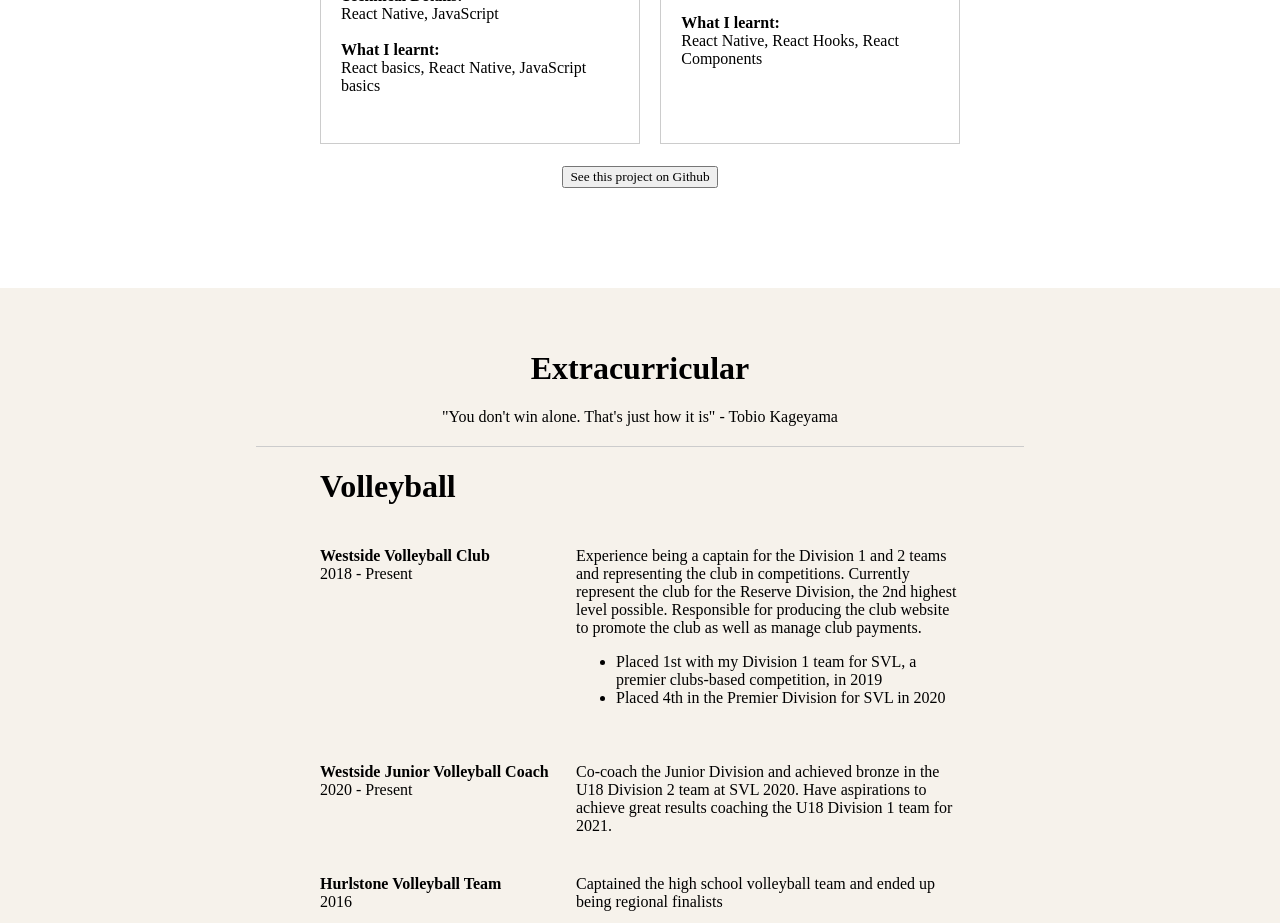
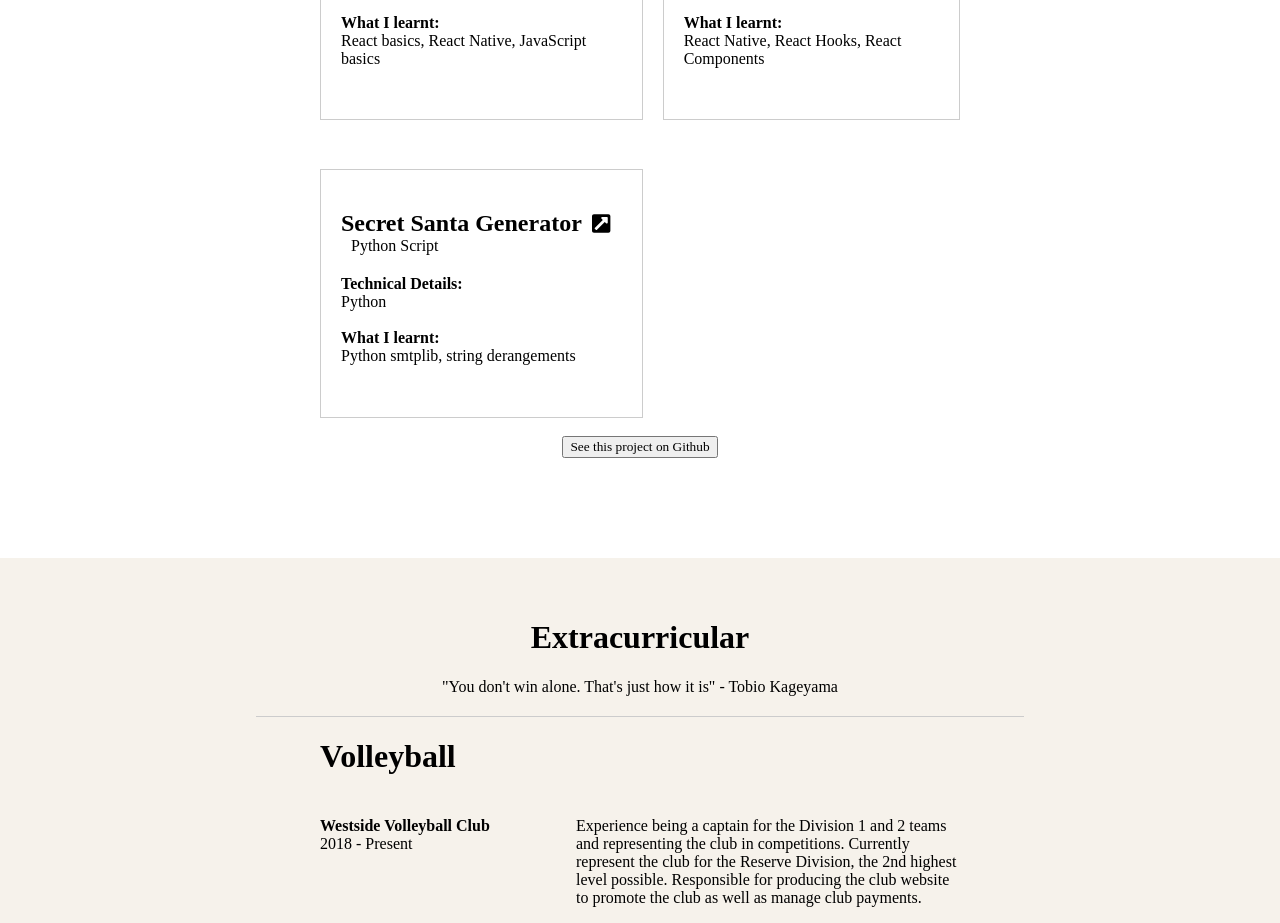
Before and after one commit to mChhuo/myprofile, a React (Create React App) app: page / in a window 1280 px wide. Shown: the part 3020-3943 px from the top of the page. Built offline with nearby package versions, Linux system fonts and the light colour scheme.

Commit message:
added secret santa project

```diff
--- a/src/components/Projects.js
+++ b/src/components/Projects.js
@@ -65,7 +65,6 @@ const Projects = () => {
                   <FontAwesomeIcon
                     icon={faExternalLinkSquareAlt}
                     size="sm"
-                    id="westside-website"
                     className="external-link"
                   />
                 </a>
@@ -98,7 +97,6 @@ const Projects = () => {
                   <FontAwesomeIcon
                     icon={faExternalLinkSquareAlt}
                     size="sm"
-                    id="westside-website"
                     className="external-link"
                   />
                 </a>
@@ -128,7 +126,6 @@ const Projects = () => {
                   <FontAwesomeIcon
                     icon={faExternalLinkSquareAlt}
                     size="sm"
-                    id="westside-website"
                     className="external-link"
                   />
                 </a>
@@ -158,7 +155,6 @@ const Projects = () => {
                   <FontAwesomeIcon
                     icon={faExternalLinkSquareAlt}
                     size="sm"
-                    id="westside-website"
                     className="external-link"
                   />
                 </a>
@@ -172,6 +168,35 @@ const Projects = () => {
               <br />
               <h4>What I learnt:</h4>
               React Native, React Hooks, React Components
+            </div>
+          </div>
+        </div>
+        <div className="project-container">
+          <div className="project">
+            <h2>
+              Secret Santa Generator
+              <span>
+                <a
+                  href="https://github.com/mChhuo/kris-kringle"
+                  target="_blank"
+                  rel="noreferrer"
+                >
+                  <FontAwesomeIcon
+                    icon={faExternalLinkSquareAlt}
+                    size="sm"
+                    className="external-link"
+                  />
+                </a>
+              </span>
+            </h2>
+            <div>Python Script</div>
+            <div className="project-details">
+              <h4>Technical Details:</h4>
+              Python
+              <br />
+              <br />
+              <h4>What I learnt:</h4>
+              Python smtplib, string derangements
             </div>
           </div>
         </div>
```
Also changed, not shown: 1 other file (tests, documents, lock files or other folders).
